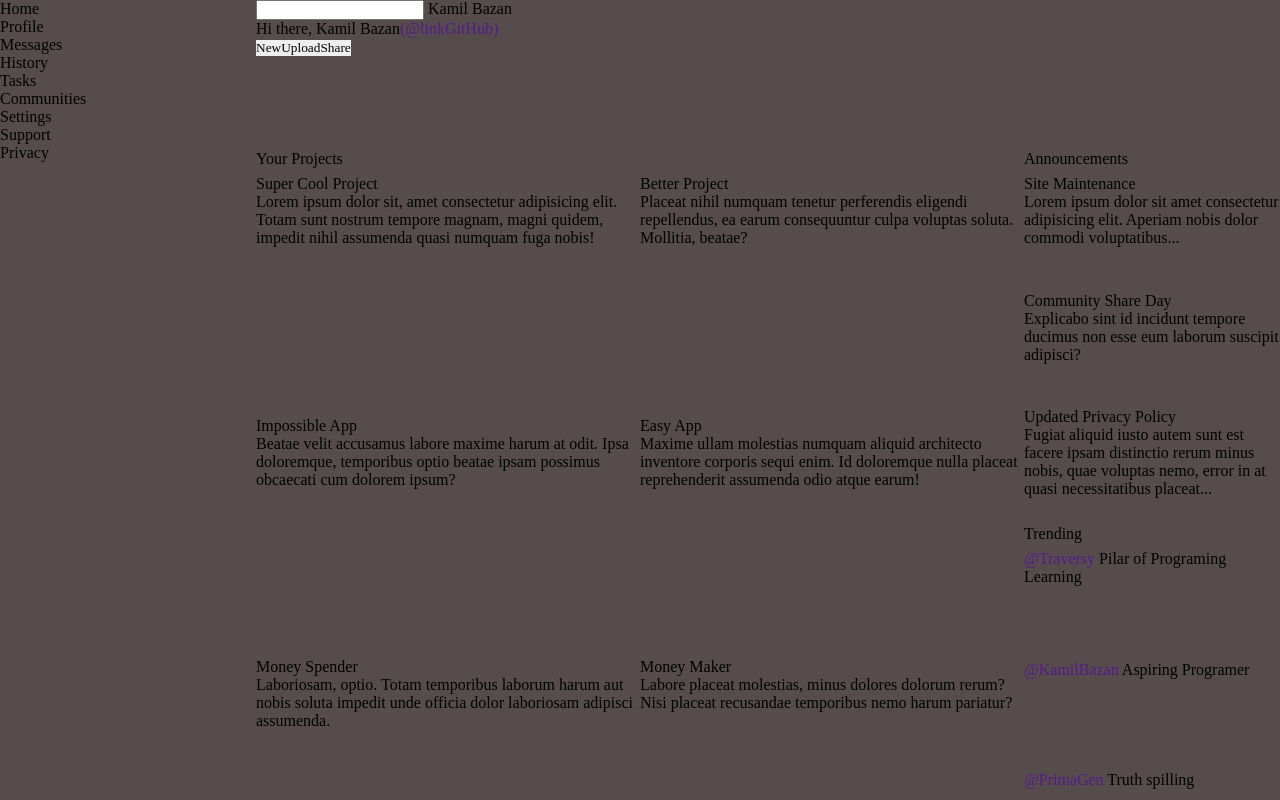
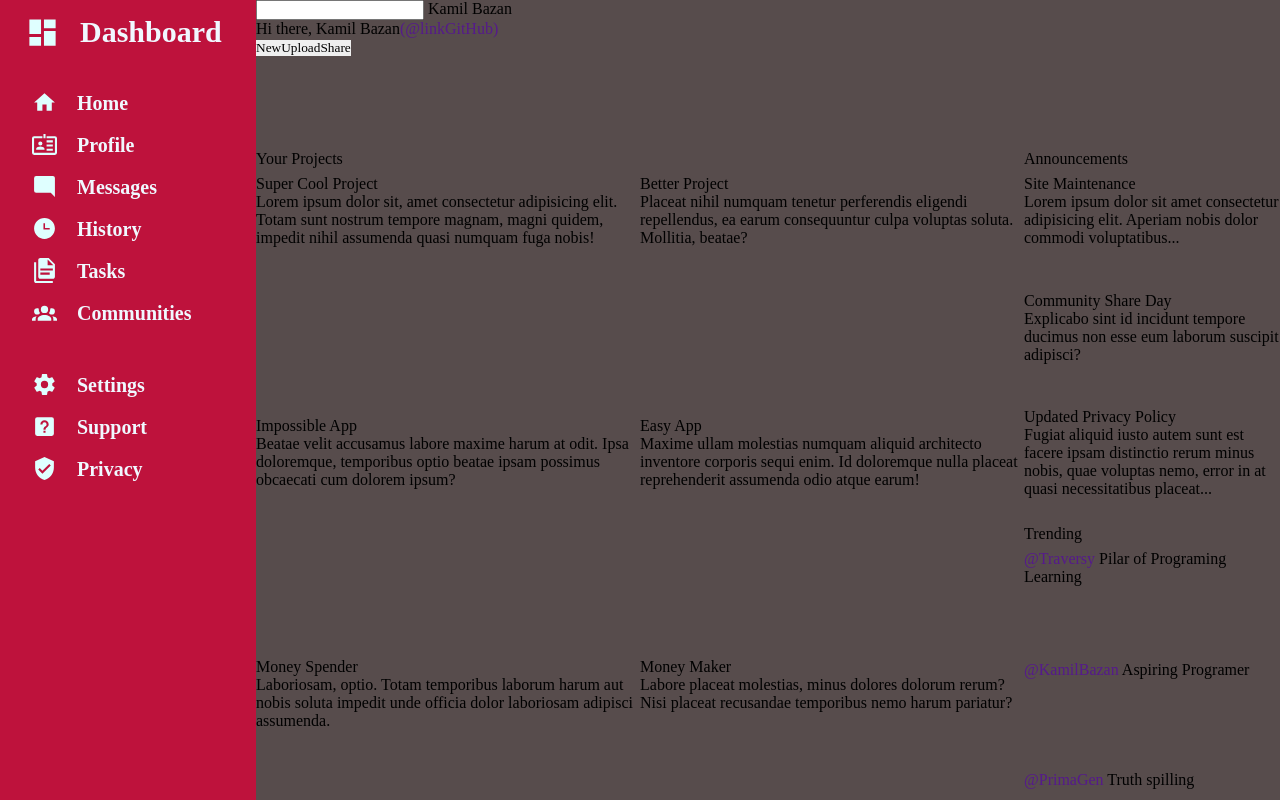
Before and after one commit to bazankamil/odin-admin-dashboard, a plain HTML site: page index.html in a window 1280 px wide. Drawn offline with Linux system fonts and the light colour scheme.

Commit message:
sidebar style done, rest planned

```diff
--- a/index.html
+++ b/index.html
@@ -9,19 +9,19 @@
   <body>
     <div class="container">
       <section class="sidebar">
-        <div class="sidebar__title"></div>
+        <div class="sidebar__title"><img src="assets/icons/dashboard.svg"><span>Dashboard</span></div>
         <ul class="sidebar__nav">
-          <li>Home</li>
-          <li>Profile</li>
-          <li>Messages</li>
-          <li>History</li>
-          <li>Tasks</li>
-          <li>Communities</li>
+          <li><img src="assets/icons/home.svg"></img><span>Home</span></li>
+          <li><img src="assets/icons/profile.svg"></img><span>Profile</span></li>
+          <li><img src="assets/icons/messages.svg"></img><span>Messages</span></li>
+          <li><img src="assets/icons/history.svg"></img><span>History</span></li>
+          <li><img src="assets/icons/tasks.svg"></img><span>Tasks</span></li>
+          <li><img src="assets/icons/communities.svg"></img><span>Communities</span></li>
         </ul>
         <ul class="sidebar__settings">
-          <li>Settings</li>
-          <li>Support</li>
-          <li>Privacy</li>
+          <li><img src="assets/icons/settings.svg"></img><span>Settings</span></li>
+          <li><img src="assets/icons/support.svg"></img><span>Support</span></li>
+          <li><img src="assets/icons/privacy.svg"></img><span>Privacy</span></li>
         </ul>
       </section>
       <section class="main">
--- a/styles.css
+++ b/styles.css
@@ -89,8 +89,51 @@ body {
 /* SIDEBAR */
 
 .sidebar {
+  background-color: #be123c;
+  color: aliceblue;
+  font-weight: 700;
   display: flex;
   flex-direction: column;
+  gap: 40px;
+}
+
+.sidebar ul {
+  display: flex;
+  flex-direction: column;
+  gap: 10px;
+}
+
+.sidebar ul img,
+.sidebar__title img {
+  height: 25px;
+  width: 25px;
+  filter: invert(100%) sepia(92%) saturate(1334%) hue-rotate(172deg)
+    brightness(107%) contrast(104%);
+}
+
+.sidebar__title img {
+  height: 35px;
+  width: 35px;
+  margin-right: 20px;
+}
+
+.sidebar__title {
+  font-size: 30px;
+  display: flex;
+  padding-top: 15px;
+  padding-left: 25px;
+}
+
+.sidebar ul li {
+  height: 2rem;
+  padding-left: 2rem;
+  font-size: 20px;
+  display: flex;
+}
+
+.sidebar ul span {
+  padding-top: 2px;
+  padding-left: 20px;
 }
 
 /* MAIN */
```
Also changed, not shown: 1 other file.
